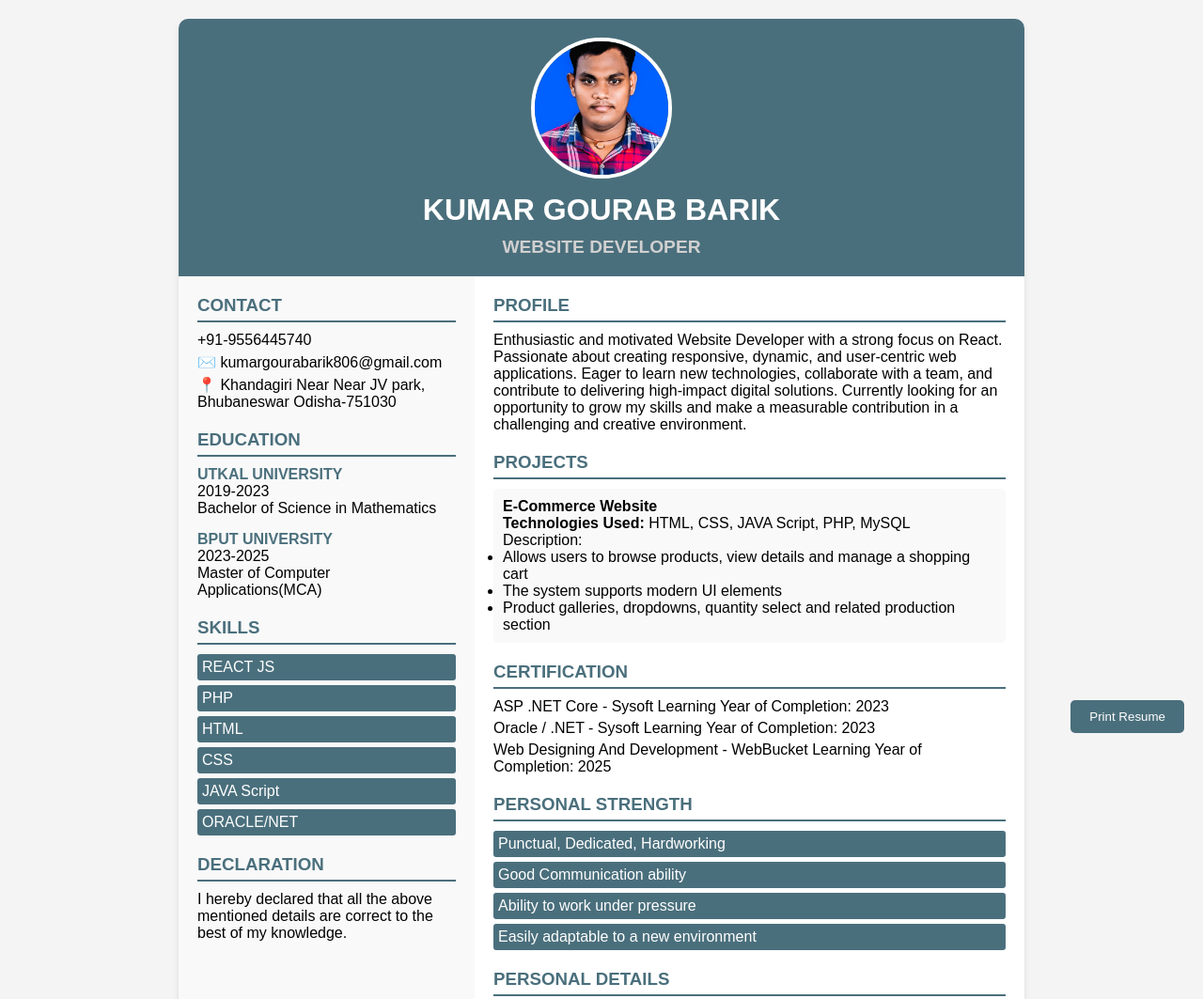
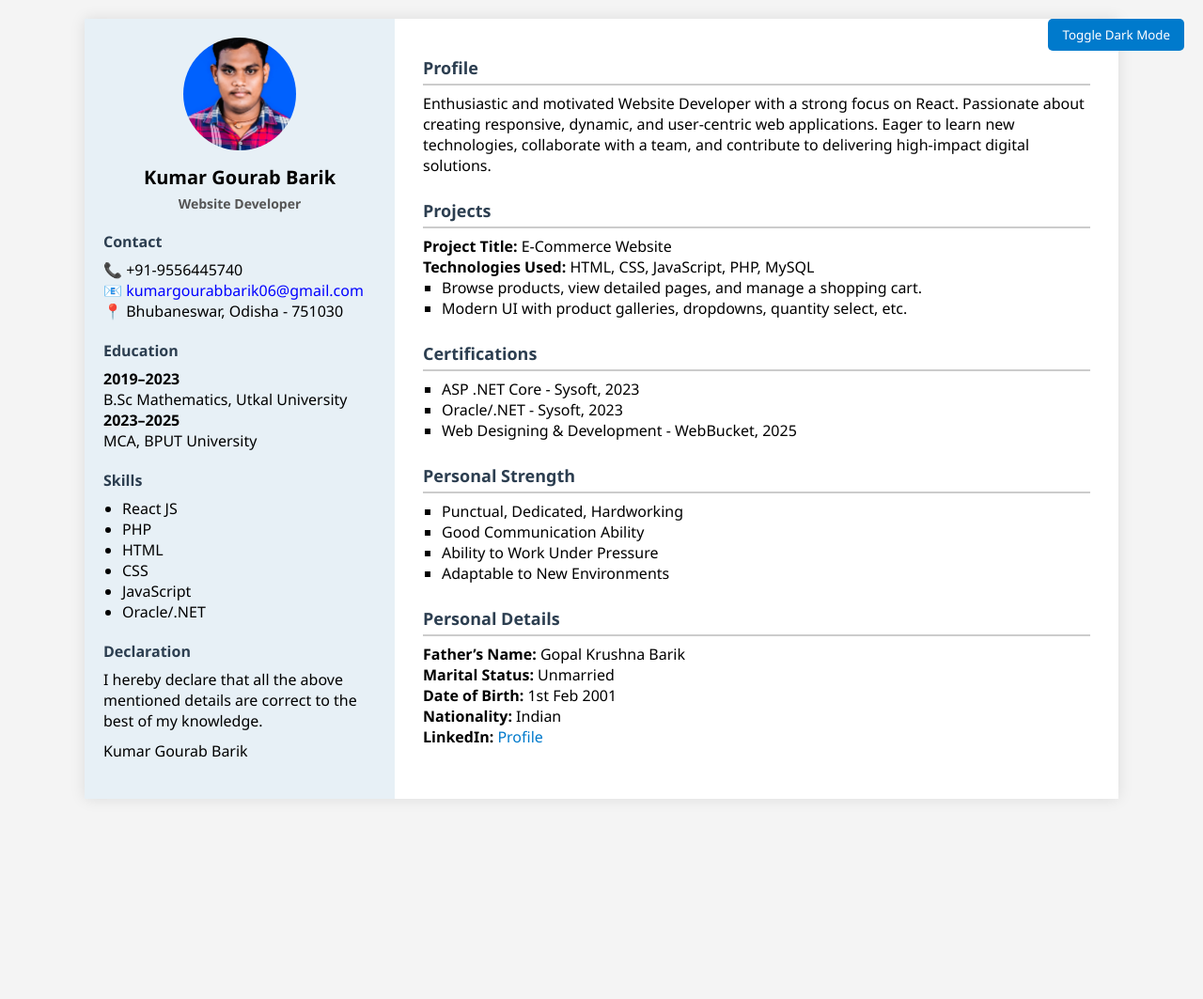
Before and after one commit to Kumar00100/QR-Resume, a plain HTML site: page index.html in a window 1280 px wide. Shown: the top 1063 px of the page at 94% size. After the commit the page ends 870 px from the top, so only its background shows below. Drawn offline with Linux system fonts and the light colour scheme.

Commit message:
Making Some Better From Previous One second time

```diff
--- a/index.html
+++ b/index.html
@@ -1,128 +1,105 @@
 <!DOCTYPE html>
 <html lang="en">
 <head>
-  <meta charset="UTF-8">
-  <meta name="viewport" content="width=device-width, initial-scale=1.0">
+  <meta charset="UTF-8" />
+  <meta name="viewport" content="width=device-width, initial-scale=1.0"/>
   <title>Kumar Gourab Barik - Resume</title>
-  <link rel="stylesheet" href="style.css">
+  <link rel="stylesheet" href="style.css" />
 </head>
 <body>
   <div class="resume-container">
-    <div class="profile-header">
-      <div class="profile-image">
-        <img src="assets/Pass Photo.jpg" alt="Kumar Gourab Barik" onerror="this.outerHTML='<p>Kumar Gourab Barik</p>'">
-      </div>
-      <h1>KUMAR GOURAB BARIK</h1>
-      <h2>WEBSITE DEVELOPER</h2>
+    <aside class="sidebar">
+      <img src="assets/profile.jpg" alt="Profile Picture" class="profile-img"/>
+      <h1>Kumar Gourab Barik</h1>
+      <p class="role">Website Developer</p>
+
+      <div class="section">
+        <h2>Contact</h2>
+        <p>📞 +91-9556445740</p>
+        <p id="emailCopy" style="cursor: pointer; color: blue;">📧 kumargourabbarik06@gmail.com</p>
+        <p id="copyMsg" style="color: green; font-size: 12px;"></p>
+        <p>📍 Bhubaneswar, Odisha - 751030</p>
       </div>
 
-    <div class="resume-content">
-      <div class="left-column">
-        <section class="contact">
-          <h3>CONTACT</h3>
-          <p> +91-9556445740</p>
-          <p>✉️ kumargourabarik806@gmail.com</p>
-          <p>📍 Khandagiri Near Near JV park, Bhubaneswar Odisha-751030</p>
-        </section>
+      <div class="section">
+        <h2>Education</h2>
+        <p><strong>2019–2023</strong><br>B.Sc Mathematics, Utkal University</p>
+        <p><strong>2023–2025</strong><br>MCA, BPUT University</p>
+      </div>
 
-        <section class="education">
-          <h3>EDUCATION</h3>
-          <div class="edu-item">
-            <h4>UTKAL UNIVERSITY</h4>
-            <p>2019-2023</p>
-            <p>Bachelor of Science in Mathematics</p>
-          </div>
-          <div class="edu-item">
-            <h4>BPUT UNIVERSITY</h4>
-            <p>2023-2025</p>
-            <p>Master of Computer Applications(MCA)</p>
-          </div>
-        </section>
-
-        <section class="skills">
-          <h3>SKILLS</h3>
+      <div class="section">
+        <h2>Skills</h2>
         <ul>
-            <li>REACT JS</li>
+          <li>React JS</li>
           <li>PHP</li>
           <li>HTML</li>
           <li>CSS</li>
-            <li>JAVA Script</li>
-            <li>ORACLE/NET</li>
+          <li>JavaScript</li>
+          <li>Oracle/.NET</li>
+        </ul>
+      </div>
+
+      <div class="section">
+        <h2>Declaration</h2>
+        <p>I hereby declare that all the above mentioned details are correct to the best of my knowledge.</p>
+        <p style="margin-top: 10px;">Kumar Gourab Barik</p>
+      </div>
+    </aside>
+
+    <main class="main-content">
+      <!-- <button id="darkModeBtn">Toggle Dark Mode</button>
+      <p><strong>Date:</strong> <span id="currentDate"></span></p> -->
+
+        <div class="top-bar">
+          <button id="darkModeBtn">Toggle Dark Mode</button>
+        </div>
+
+
+      <section>
+        <h2>Profile</h2>
+        <p>Enthusiastic and motivated Website Developer with a strong focus on React. Passionate about creating responsive, dynamic, and user-centric web applications. Eager to learn new technologies, collaborate with a team, and contribute to delivering high-impact digital solutions.</p>
+      </section>
+
+      <section>
+        <h2>Projects</h2>
+        <p><strong>Project Title:</strong> E-Commerce Website</p>
+        <p><strong>Technologies Used:</strong> HTML, CSS, JavaScript, PHP, MySQL</p>
+        <ul>
+          <li>Browse products, view detailed pages, and manage a shopping cart.</li>
+          <li>Modern UI with product galleries, dropdowns, quantity select, etc.</li>
         </ul>
       </section>
 
-        <section class="declaration">
-          <h3>DECLARATION</h3>
-          <p>I hereby declared that all the above mentioned details are correct to the best of my knowledge.</p>
-        </section>
-      </div>
-
-      <div class="right-column">
-        <section class="profile">
-          <h3>PROFILE</h3>
-          <p>Enthusiastic and motivated Website Developer with a strong focus on React. Passionate about creating responsive, dynamic, and user-centric web applications. Eager to learn new technologies, collaborate with a team, and contribute to delivering high-impact digital solutions. Currently looking for an opportunity to grow my skills and make a measurable contribution in a challenging and creative environment.</p>
-        </section>
-
-        <section class="projects">
-          <h3>PROJECTS</h3>
-          <div class="project-item">
-            <h4>E-Commerce Website</h4>
-            <p><strong>Technologies Used:</strong> HTML, CSS, JAVA Script, PHP, MySQL</p>
-            <p>Description:</p>
+      <section>
+        <h2>Certifications</h2>
         <ul>
-              <li>Allows users to browse products, view details and manage a shopping cart</li>
-              <li>The system supports modern UI elements</li>
-              <li>Product galleries, dropdowns, quantity select and related production section</li>
-            </ul>
-          </div>
-        </section>
-
-        <section class="certification">
-          <h3>CERTIFICATION</h3>
-          <div class="cert-item">
-            <p>ASP .NET Core - Sysoft Learning Year of Completion: 2023</p>
-            <p>Oracle / .NET - Sysoft Learning Year of Completion: 2023</p>
-            <p>Web Designing And Development - WebBucket Learning Year of Completion: 2025</p>
-          </div>
-        </section>
-
-        <section class="personal-strength">
-          <h3>PERSONAL STRENGTH</h3>
-          <ul>
-            <li>Punctual, Dedicated, Hardworking</li>
-            <li>Good Communication ability</li>
-            <li>Ability to work under pressure</li>
-            <li>Easily adaptable to a new environment</li>
+          <li>ASP .NET Core - Sysoft, 2023</li>
+          <li>Oracle/.NET - Sysoft, 2023</li>
+          <li>Web Designing & Development - WebBucket, 2025</li>
         </ul>
       </section>
 
-        <section class="personal-details">
-          <h3>PERSONAL DETAILS</h3>
-          <table>
-            <tr>
-              <td>Father's Name</td>
-              <td>Gopal Krishna Barik</td>
-            </tr>
-            <tr>
-              <td>Marital Status</td>
-              <td>Unmarried</td>
-            </tr>
-            <tr>
-              <td>Date of Birth</td>
-              <td>1st Feb 2001</td>
-            </tr>
-            <tr>
-              <td>Nationality</td>
-              <td>Indian</td>
-            </tr>
-            <tr>
-              <td>LinkedIn</td>
-              <td><a href="https://www.linkedin.com/in/kumar-gourab-367d8258/">Profile Link</a></td>
-            </tr>
-          </table>
+      <section>
+        <h2>Personal Strength</h2>
+        <ul>
+          <li>Punctual, Dedicated, Hardworking</li>
+          <li>Good Communication Ability</li>
+          <li>Ability to Work Under Pressure</li>
+          <li>Adaptable to New Environments</li>
+        </ul>
       </section>
-      </div>
-    </div>
+
+      <section>
+        <h2>Personal Details</h2>
+        <p><strong>Father’s Name:</strong> Gopal Krushna Barik</p>
+        <p><strong>Marital Status:</strong> Unmarried</p>
+        <p><strong>Date of Birth:</strong> 1st Feb 2001</p>
+        <p><strong>Nationality:</strong> Indian</p>
+        <p><strong>LinkedIn:</strong>
+          <a href="https://www.linkedin.com/in/kumar-gourab-367a18258" target="_blank" id="linkedinLink">Profile</a>
+        </p>
+      </section>
+    </main>
   </div>
 
   <script src="script.js"></script>
--- a/script.js
+++ b/script.js
@@ -1,40 +1,29 @@
-document.addEventListener('DOMContentLoaded', () => {
-    // Add hover effect to skills
-    const skillItems = document.querySelectorAll('.skills li, .personal-strength li');
-    skillItems.forEach(item => {
-        item.addEventListener('mouseenter', (e) => {
-            e.target.style.transform = 'scale(1.05)';
-            e.target.style.backgroundColor = '#5a8f9c';
-        });
-        item.addEventListener('mouseleave', (e) => {
-            e.target.style.transform = 'scale(1)';
-            e.target.style.backgroundColor = '#4a6f7c';
-        });
-    });
+// 1. Auto Fill Date
+document.addEventListener("DOMContentLoaded", () => {
+  const dateElem = document.getElementById("currentDate");
+  const today = new Date().toLocaleDateString();
+  if (dateElem) {
+    dateElem.textContent = today;
+  }
+});
 
-    // Print resume functionality
-    const printButton = document.createElement('button');
-    printButton.textContent = 'Print Resume';
-    printButton.style.cssText = `
-        position: fixed;
-        bottom: 20px;
-        right: 20px;
-        background-color: #4a6f7c;
-        color: white;
-        border: none;
-        padding: 10px 20px;
-        border-radius: 5px;
-        cursor: pointer;
-        z-index: 1000;
-    `;
-    printButton.addEventListener('click', () => {
-        window.print();
-    });
-    document.body.appendChild(printButton);
+// 2. Dark Mode Toggle
+document.getElementById("darkModeBtn").addEventListener("click", () => {
+  document.body.classList.toggle("dark-mode");
+});
 
-    // Highlight contact info on click
-    const contactSection = document.querySelector('.contact');
-    contactSection.addEventListener('click', () => {
-        contactSection.style.backgroundColor = contactSection.style.backgroundColor ? '' : 'rgba(74, 111, 124, 0.1)';
-    });
+// 3. Copy Email to Clipboard
+document.getElementById("emailCopy").addEventListener("click", () => {
+  const email = "kumargourabbarik06@gmail.com";
+  navigator.clipboard.writeText(email).then(() => {
+    document.getElementById("copyMsg").textContent = "Email copied!";
+    setTimeout(() => {
+      document.getElementById("copyMsg").textContent = "";
+    }, 2000);
+  });
 });
+
+// 4. LinkedIn Alert
+document.getElementById("linkedinLink").addEventListener("click", () => {
+  alert("Redirecting to LinkedIn profile of Kumar Gourab Barik.");
+});
--- a/style.css
+++ b/style.css
@@ -2,136 +2,132 @@
   margin: 0;
   padding: 0;
   box-sizing: border-box;
-  font-family: Arial, sans-serif;
+  font-family: "Segoe UI", sans-serif;
 }
 
 body {
-  background-color: #f4f4f4;
-  display: flex;
-  justify-content: center;
+  background: #f4f4f4;
   padding: 20px;
+  transition: background 0.3s, color 0.3s;
 }
 
 .resume-container {
-  background-color: white;
-  width: 900px;
-  box-shadow: 0 4px 6px rgba(0, 0, 0, 0.1);
-  border-radius: 10px;
-  overflow: hidden;
+  display: flex;
+  max-width: 1100px;
+  margin: auto;
+  background: white;
+  box-shadow: 0 0 15px rgba(0, 0, 0, 0.1);
 }
 
-.profile-header {
-  background-color: #4a6f7c;
-  color: white;
+.sidebar {
+  width: 30%;
+  background-color: #e7f0f6;
+  padding: 20px;
   text-align: center;
-  padding: 20px;
 }
 
-.profile-header h1 {
-  font-size: 2em;
+.profile-img {
+  width: 120px;
+  height: 120px;
+  border-radius: 50%;
+  object-fit: cover;
   margin-bottom: 10px;
 }
 
-.profile-header h2 {
-  font-size: 1.2em;
-  color: #d0d0d0;
+.sidebar h1 {
+  font-size: 20px;
+  margin-bottom: 5px;
 }
 
-.profile-image {
-  width: 150px;
-  height: 150px;
-  border-radius: 50%;
-  overflow: hidden;
-  margin: 0 auto 15px;
-  border: 4px solid white;
-}
-
-.profile-image img {
-  width: 100%;
-  height: 100%;
-  object-fit: cover;
-}
-
-.resume-content {
-  display: flex;
-}
-
-.left-column {
-  width: 35%;
-  background-color: #f9f9f9;
-  padding: 20px;
-}
-
-.right-column {
-  width: 65%;
-  padding: 20px;
-}
-
-section {
+.role {
+  font-size: 14px;
+  font-weight: bold;
+  color: #555;
   margin-bottom: 20px;
 }
 
-h3 {
-  border-bottom: 2px solid #4a6f7c;
-  padding-bottom: 5px;
-  margin-bottom: 10px;
-  color: #4a6f7c;
+.section {
+  margin-bottom: 20px;
+  text-align: left;
 }
 
-.contact p {
-  margin-bottom: 5px;
+.section h2 {
+  font-size: 16px;
+  margin-bottom: 8px;
+  color: #2c3e50;
 }
 
-.education .edu-item {
-  margin-bottom: 15px;
+.section ul {
+  list-style-type: disc;
+  padding-left: 20px;
 }
 
-.education .edu-item h4 {
-  color: #4a6f7c;
+.main-content {
+  width: 70%;
+  padding: 30px;
 }
 
-.skills ul, .personal-strength ul {
-  list-style-type: none;
+.main-content section {
+  margin-bottom: 25px;
 }
 
-.skills li, .personal-strength li {
-  background-color: #4a6f7c;
-  color: white;
-  margin: 5px 0;
-  padding: 5px;
-  border-radius: 3px;
+.main-content h2 {
+  font-size: 18px;
+  margin-bottom: 8px;
+  border-bottom: 2px solid #ccc;
+  padding-bottom: 5px;
+  color: #2c3e50;
 }
 
-.projects .project-item {
-  background-color: #f9f9f9;
-  padding: 10px;
+.main-content ul {
+  list-style-type: square;
+  padding-left: 20px;
+}
+
+.main-content a {
+  color: #007acc;
+  text-decoration: none;
+}
+
+#darkModeBtn {
+  background-color: #007acc;
+  color: white;
+  border: none;
+  padding: 8px 15px;
+  margin-bottom: 20px;
+  cursor: pointer;
   border-radius: 5px;
 }
 
-.personal-details table {
-  width: 100%;
+#darkModeBtn:hover {
+  background-color: #005f99;
 }
 
-.personal-details td {
-  padding: 5px;
-  border-bottom: 1px solid #e0e0e0;
+/* Dark mode */
+.dark-mode {
+  background-color: #1a1a1a;
+  color: #f1f1f1;
 }
 
-.personal-details td:first-child {
-  font-weight: bold;
-  width: 40%;
+.dark-mode .resume-container {
+  background-color: #2c2c2c;
 }
 
-.certification .cert-item p {
-  margin-bottom: 5px;
+.dark-mode .sidebar {
+  background-color: #333;
 }
 
-@media print {
-  body {
-    background-color: white;
-  }
-  .resume-container {
-    width: 100%;
-    box-shadow: none;
-  }
+.dark-mode a {
+  color: #90caf9;
 }
+.top-bar {
+  display: flex;
+  justify-content: flex-end;
+  margin-bottom: 10px;
+}
+#darkModeBtn {
+  position: fixed;
+  top: 20px;
+  right: 20px;
+  z-index: 999;
+}
```
Also changed, not shown: assets/profile.jpg (renamed from assets/Pass Photo.jpg), assets/qr-code.png (deleted). Lines whose indentation alone changed are shown as unchanged.
